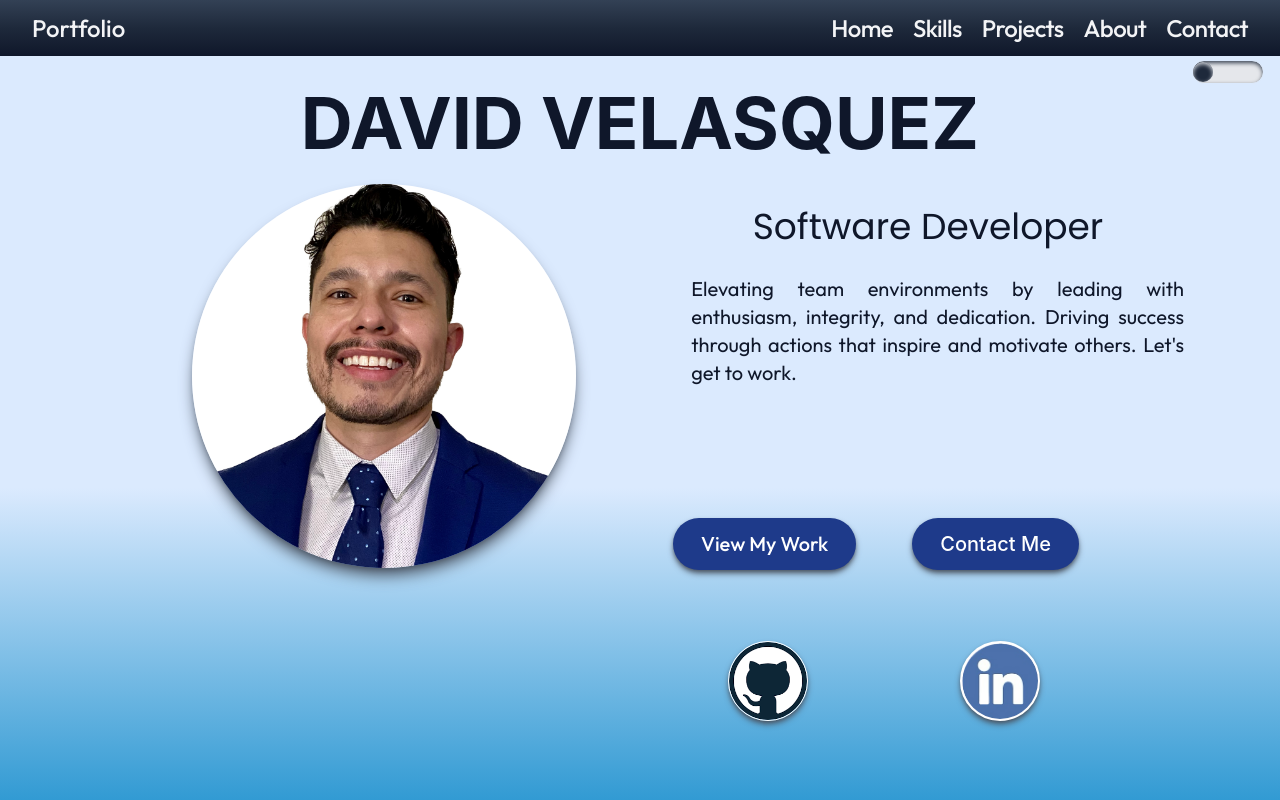
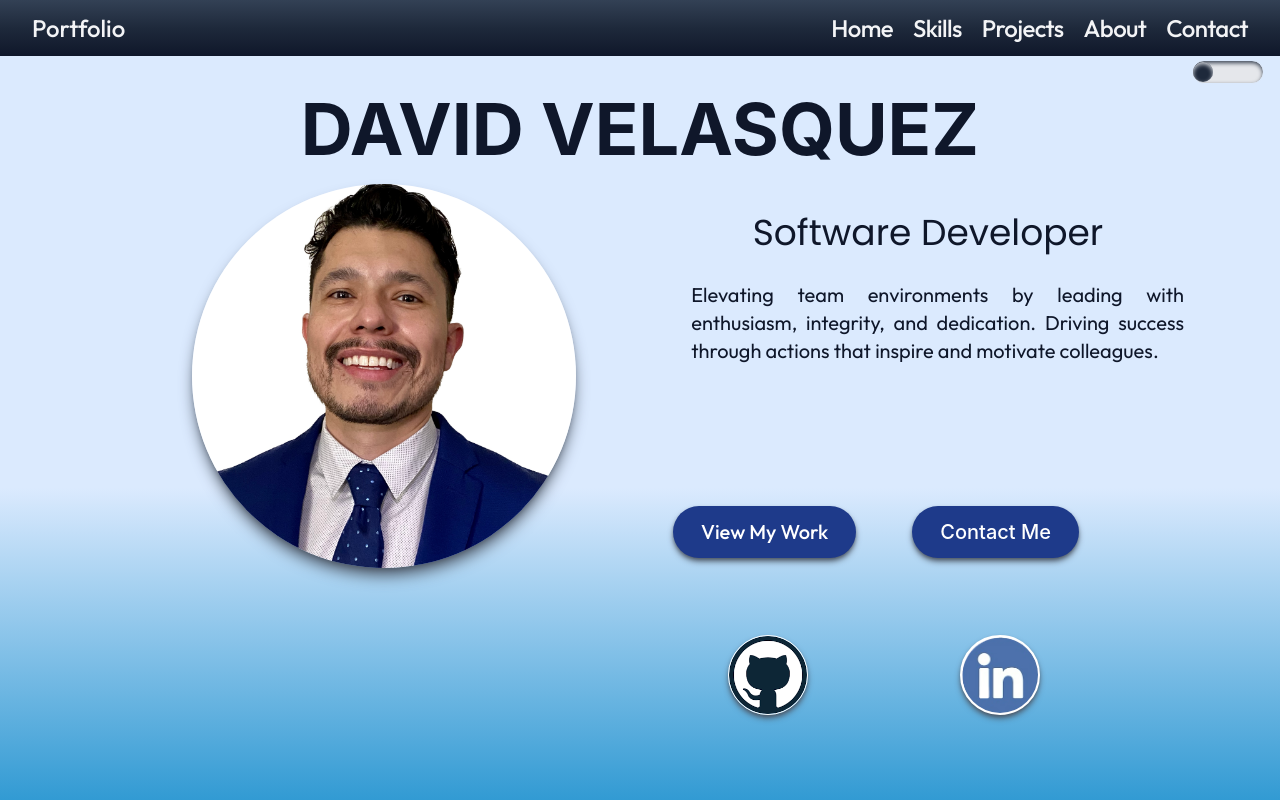
Before and after one commit to davidxv15/Portfolio-2, a React (Vite) app: page / in a window 1280 px wide. Shown: the top 800 px of the page. Built offline with nearby package versions, Linux system fonts and the light colour scheme; a web font is replaced by a local one.

Commit message:
colleagues

```diff
--- a/src/components/HeroSection.tsx
+++ b/src/components/HeroSection.tsx
@@ -22,7 +22,7 @@ const HeroSection: React.FC = () => {
           Software Developer
         </h2>
         <p className="text-xl md:text-justify lg:text-justify font-outfit text-slate-900 mt-2 md:text-left lg:text-left md:mr-24 md:ml-[50%] lg:ml-[54%] lg:-translate-y-1">
-        Elevating team environments by leading with enthusiasm, integrity, and dedication. Driving success through actions that inspire and motivate others. Let's get to work.
+        Elevating team environments by leading with enthusiasm, integrity, and dedication. Driving success through actions that inspire and motivate colleagues.
         </p>
       </div>
       <div className="mb-8 md:mb-16 md:w-2/3">
```
